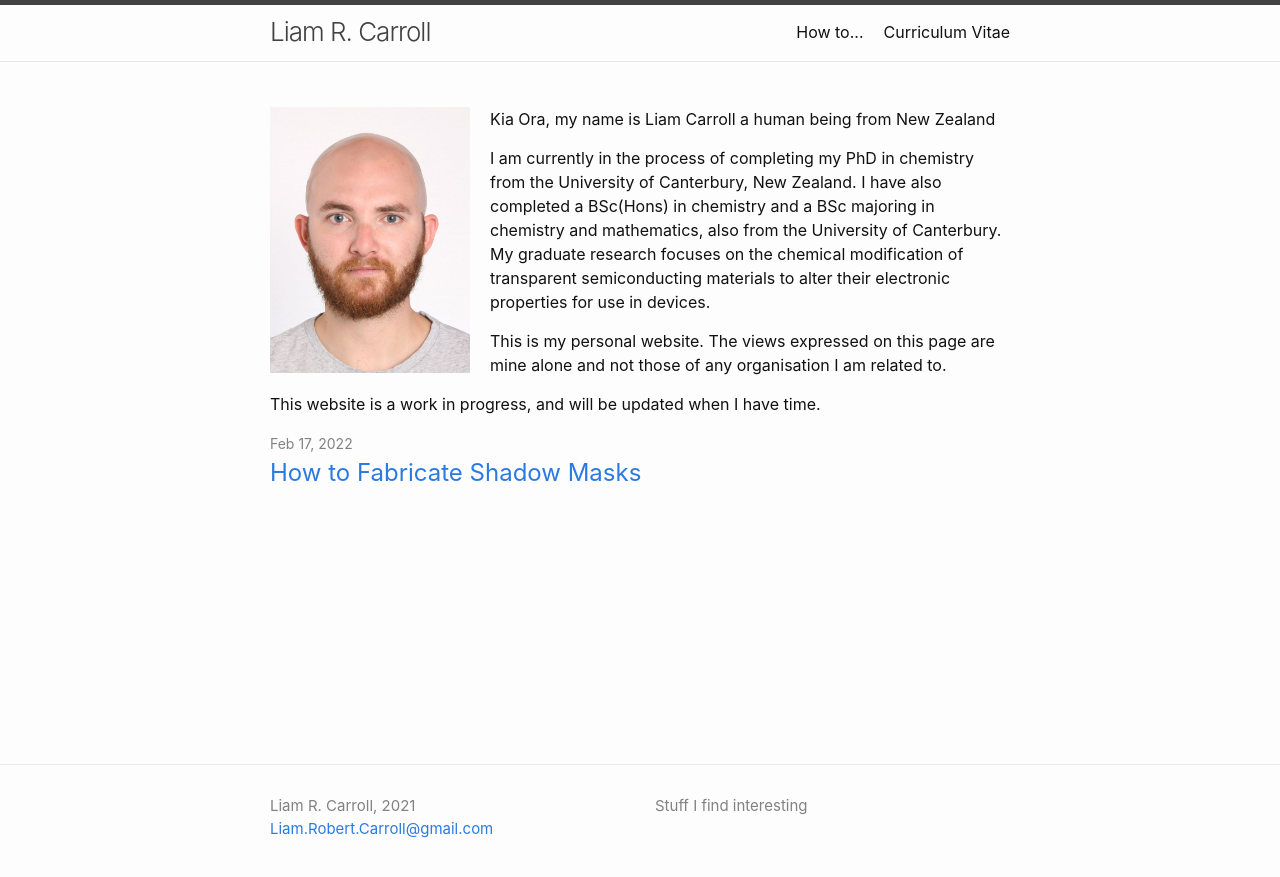
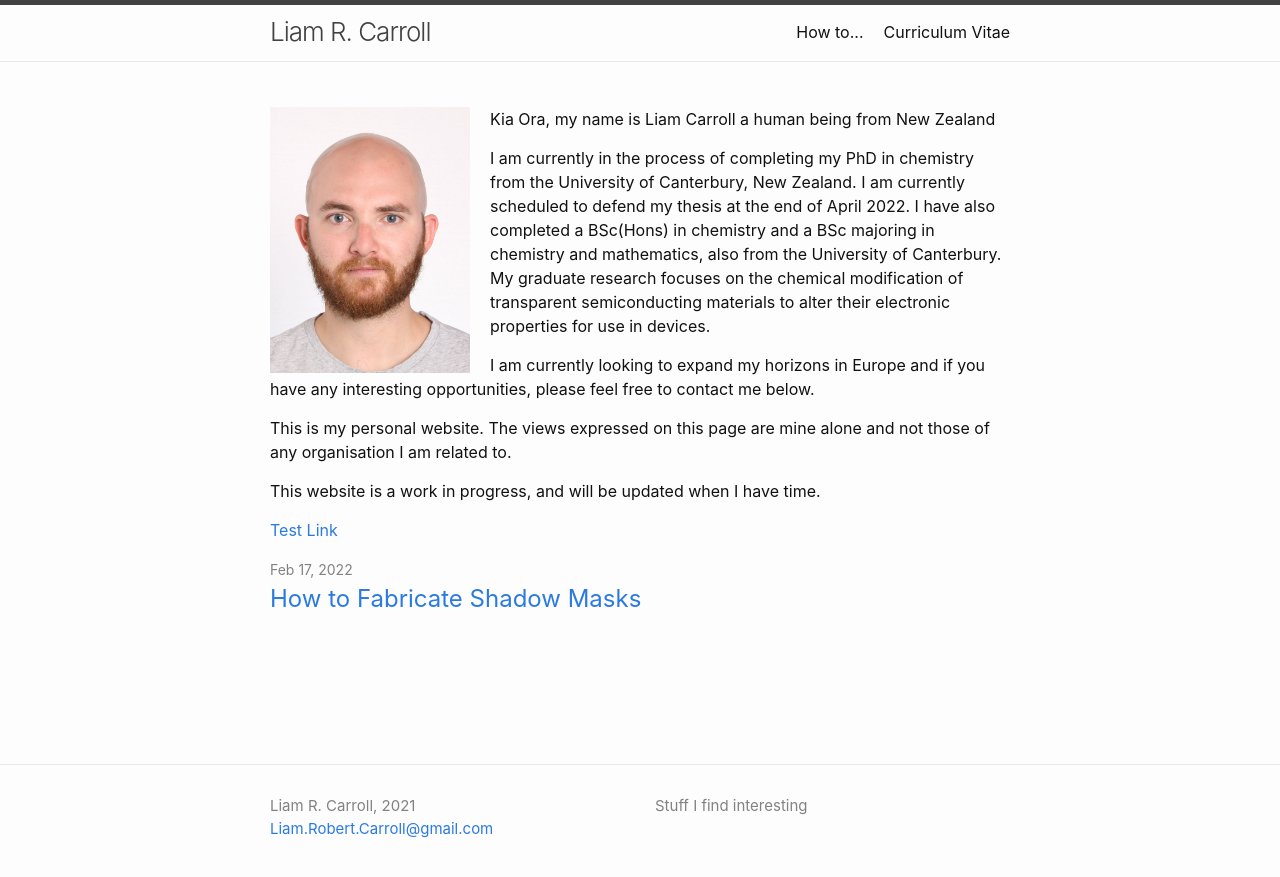
Before and after one commit to LRCarroll/LRCarroll, a Jekyll site: the page built from index.md, in a window 1280 px wide. Shown: the top 877 px of the page. Built offline with Jekyll 4.4.1, drawn with Linux system fonts in a browser that asks for light colours.

Commit message:
About and Index Update

```diff
--- a/index.md
+++ b/index.md
@@ -6,8 +6,12 @@ layout: home
 
 Kia Ora, my name is Liam Carroll a human being from New Zealand
 
-I am currently in the process of completing my PhD in chemistry from the University of Canterbury, New Zealand. I have also completed a BSc(Hons) in chemistry and a BSc majoring in chemistry and mathematics, also from the University of Canterbury. My graduate research focuses on the chemical modification of transparent semiconducting materials to alter their electronic properties for use in devices.
+<p>I am currently in the process of completing my PhD in chemistry from the University of Canterbury, New Zealand. I am currently scheduled to defend my thesis at the end of April 2022. I have also completed a BSc(Hons) in chemistry and a BSc majoring in chemistry and mathematics, also from the University of Canterbury. My graduate research focuses on the chemical modification of transparent semiconducting materials to alter their electronic properties for use in devices.</p>
+
+I am currently looking to expand my horizons in Europe and if you have any interesting opportunities, please feel free to contact me below.
 
 This is my personal website. The views expressed on this page are mine alone and not those of any organisation I am related to.
 
 This website is a work in progress, and will be updated when I have time.
+
+<a href="about">Test Link</a>
```
Also changed, not shown: about.md (+1 -0 lines).
